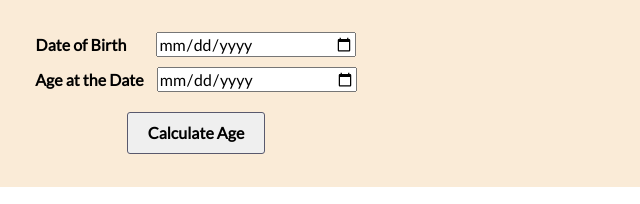
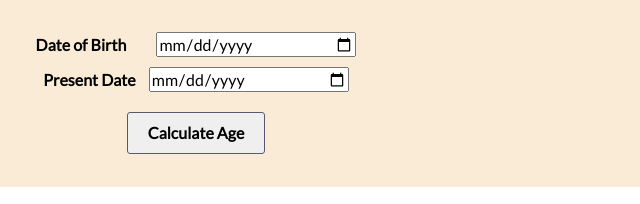
Before and after one commit to ritikk3904/Age-Calculator-ritikk3904, a plain HTML site: page index.html in a window 1280 px wide. Shown: the part 189-393 px from the top of the page, 444-1084 px from the left. Drawn offline with nearby package versions, Linux system fonts and the light colour scheme.

Commit message:
Update index.html

```diff
--- a/index.html
+++ b/index.html
@@ -69,7 +69,7 @@
   <input type="date" id="dateStart"/></br>
   </div>
   <div class="todaydate">
-  <span id="db">Age at the Date</span>
+  <span id="db">Present Date</span>
   <input type="date" id="dateEnd"/>
   </div>
 
```
